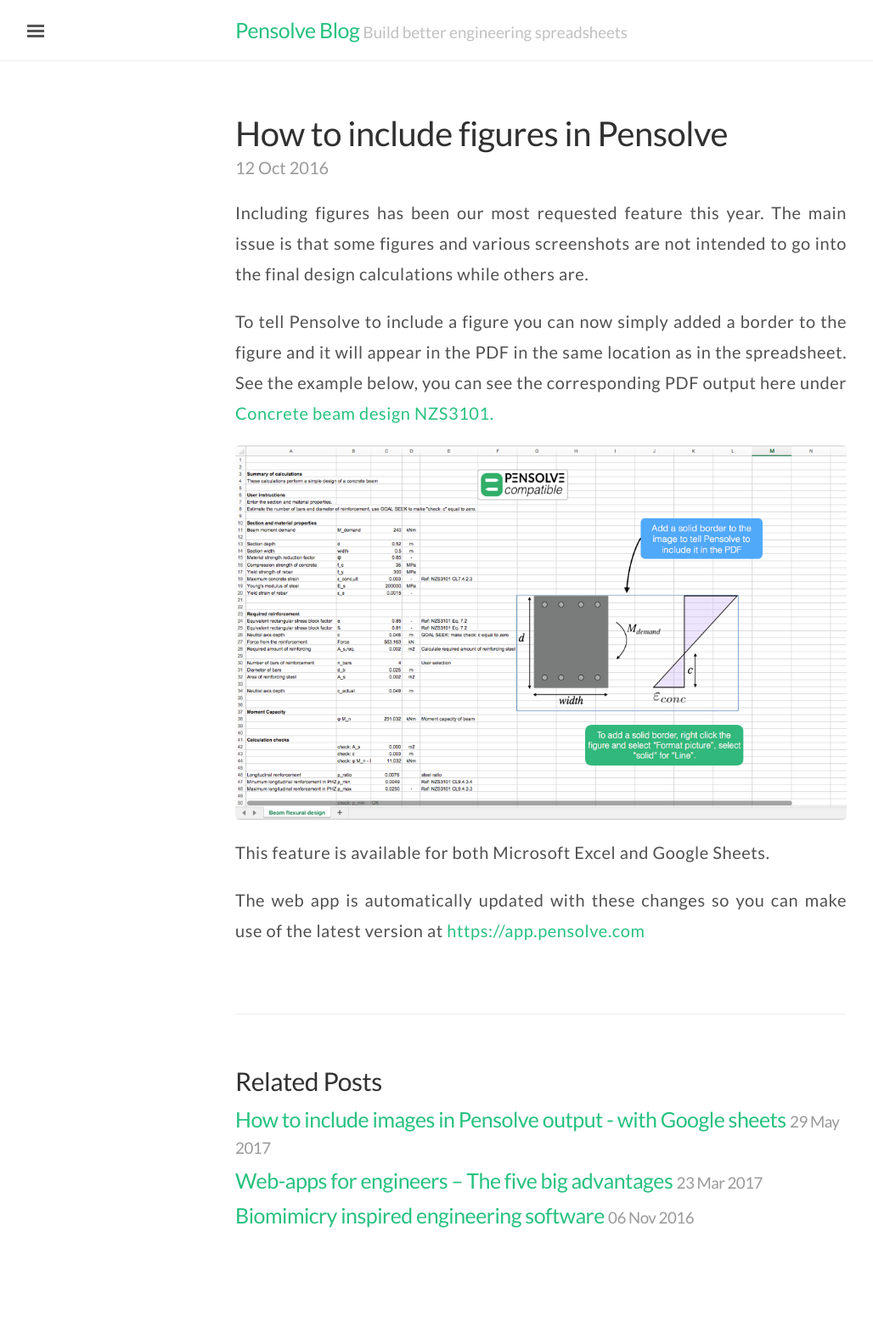
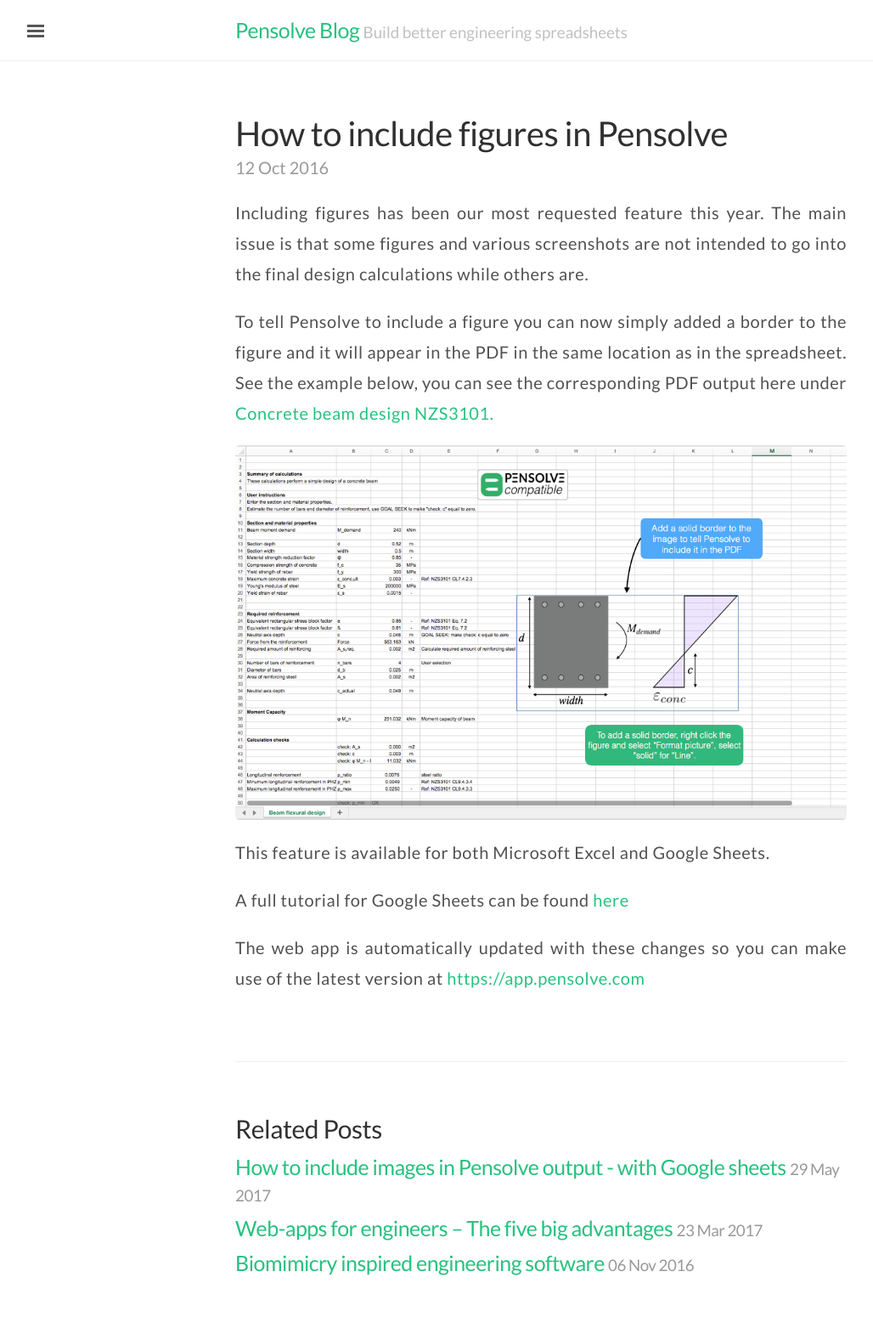
Before and after one commit to pensolve/blog, a Jekyll site: the page built from _posts/2016-10-12-Include-figures.md, in a window 1280 px wide. Shown: the whole page at 85% size, without its empty margins (3-1031 px from the left). Built offline with Jekyll 4.4.1, drawn with Linux system fonts in a browser that asks for light colours; before the commit the page ends 1507 px from its top, so only the background shows below that.

Commit message:
added link to blog from other images blog.

```diff
--- a/_posts/2016-10-12-Include-figures.md
+++ b/_posts/2016-10-12-Include-figures.md
@@ -17,5 +17,7 @@
 
 This feature is available for both Microsoft Excel and Google Sheets.
 
+A full tutorial for Google Sheets can be found [here](http://pensolve.com/blog//2017/05/29/How-to-include-images-in-Pensolve-output-with-Google-sheets/)
+
 The web app is automatically updated with these changes so you can make
 use of the latest version at [https://app.pensolve.com](https://app.pensolve.com)
```
